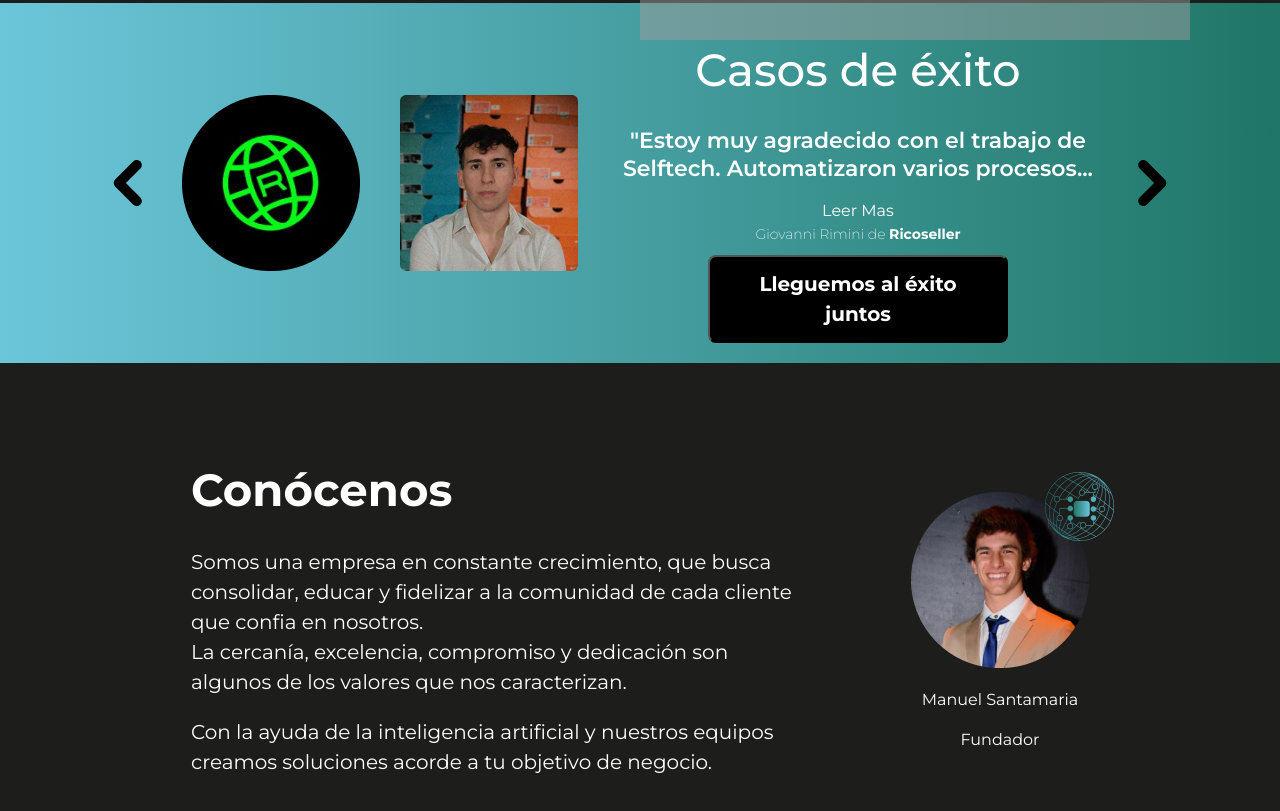
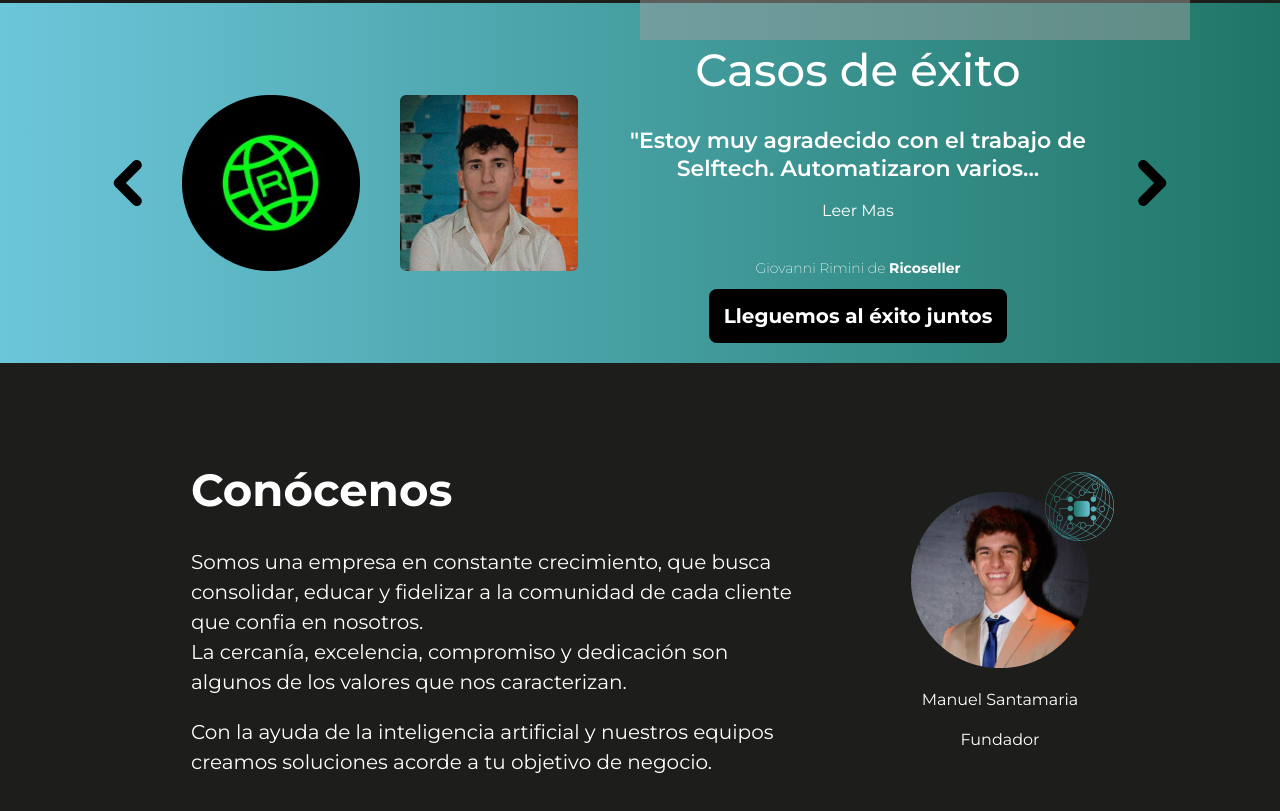
Before and after one commit to YesicaChui/v1_selftech, a plain HTML site: page index.html in a window 1280 px wide. Shown: the part 2155-2966 px from the top of the page. Drawn offline with nearby package versions, Linux system fonts and the light colour scheme; grey boxes are pictures that could not be loaded.

Commit message:
correcciones ligeras v1

```diff
--- a/css/style.css
+++ b/css/style.css
@@ -1313,6 +1313,7 @@ body {
 }
 
 .casos_exito_button {
+    all: unset;
     background-color: black;
     color: white;
     padding: 12px 15px;
--- a/main.js
+++ b/main.js
@@ -269,11 +269,11 @@ const cargar_carrusel = (posicion) => {
         console.log(elemento.scrollHeight)
         console.log(elemento.clientHeight)
         if (elemento.scrollHeight > elemento.clientHeight) {
-            mostrarLeerMas(true)
         }
+        mostrarLeerMas(true)
 
-        casos_exito_contenido_leer_id.innerText = truncarTexto(elemento.innerText, 80)
-        casos_exito_contenido_leer_desktop_id.innerText = truncarTexto(elemento.innerText, 80)
+        casos_exito_contenido_leer_id.innerText = truncarTexto(elemento.innerText, 70)
+        casos_exito_contenido_leer_desktop_id.innerText = truncarTexto(elemento.innerText, 70)
 
 
     })
```
